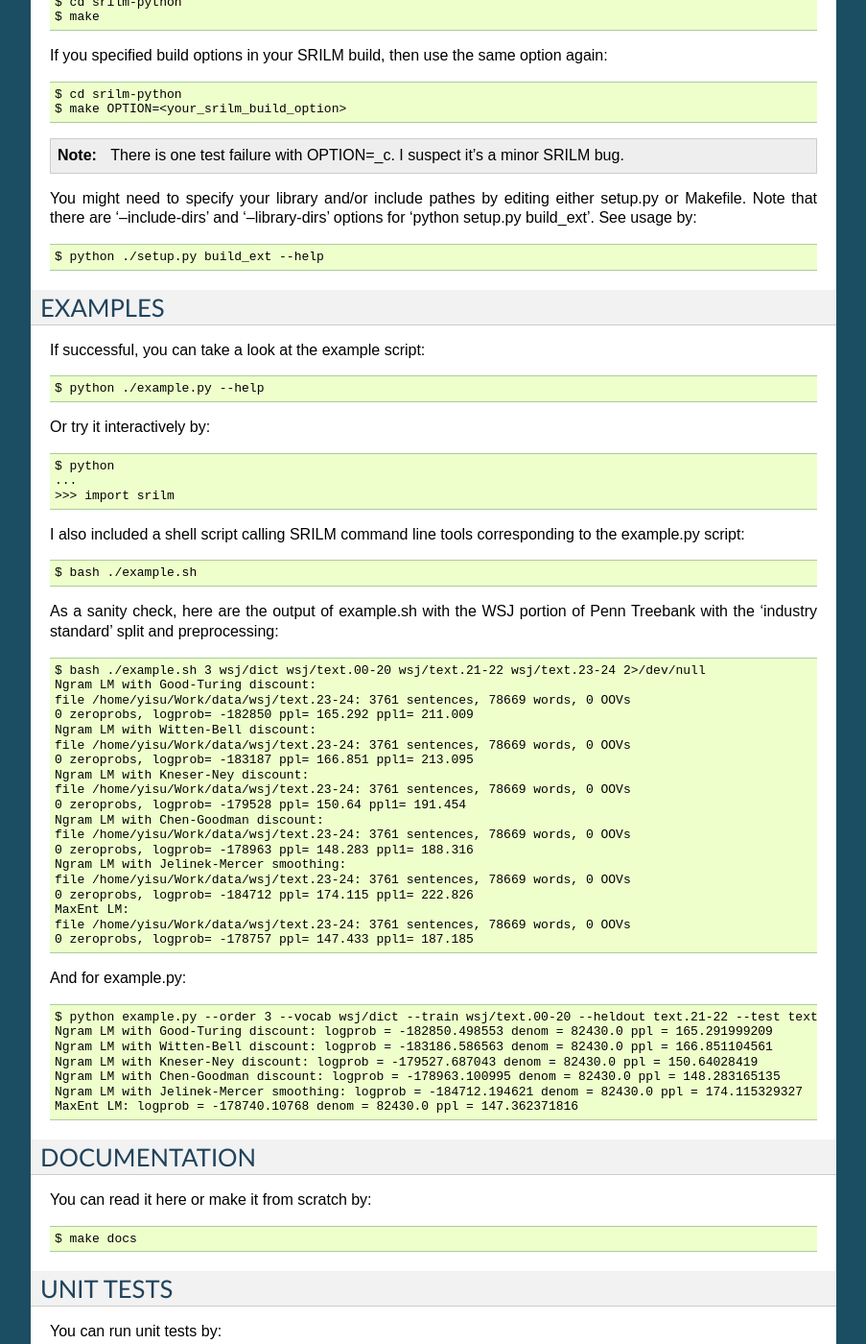
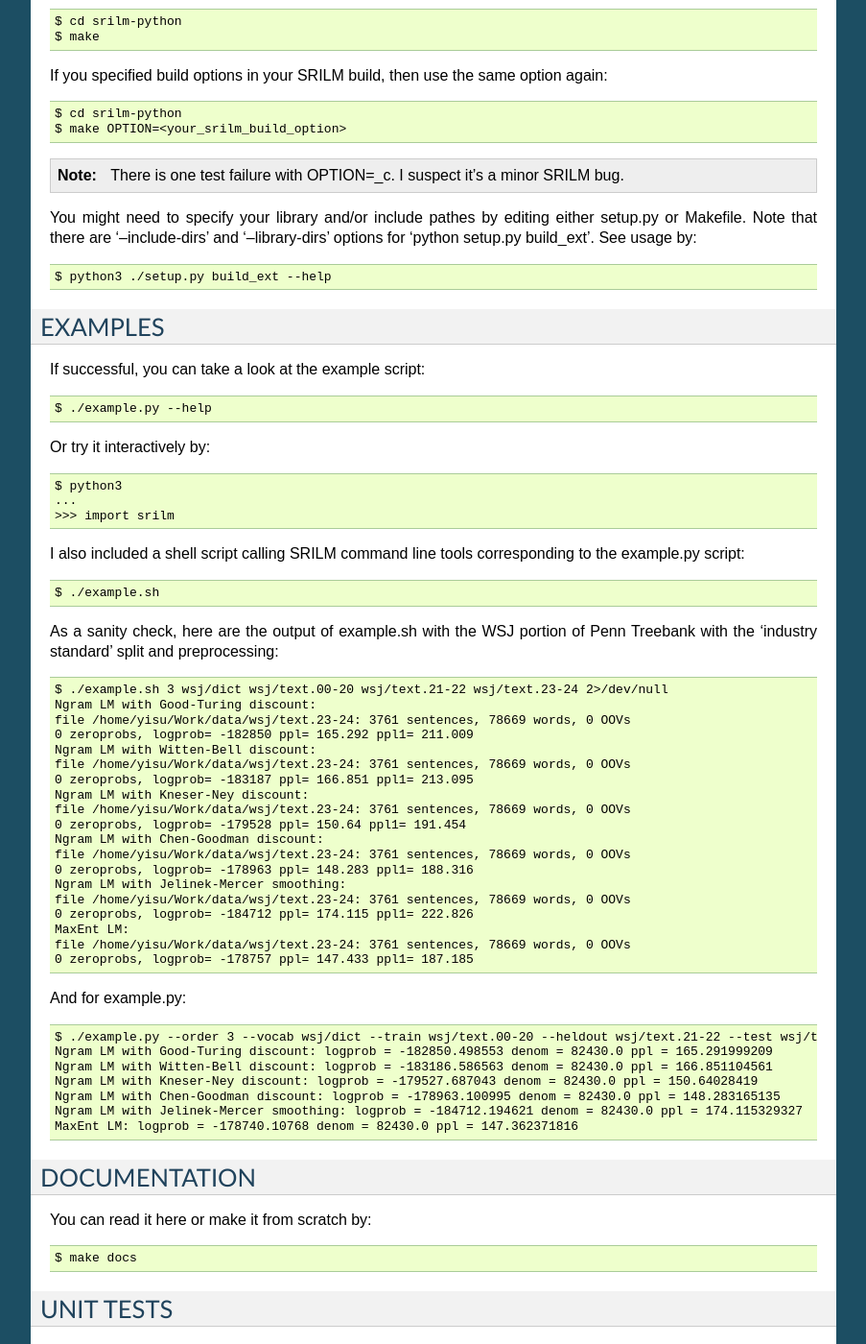
Before and after one commit to nuance1979/srilm-python, a Sphinx documentation site: the page built from doc/index_rtd.rst, in a window 1280 px wide and 1400 px high, scrolled down 787 px. Shown: the whole window at 96% size, without its empty margins (198-1101 px from the left). Built offline with Sphinx 7.4.7, drawn with Linux system fonts in a browser that asks for light colours; pages that are not in the unit, such as notebooks, are missing from menus; some of the changed text lies outside the part shown.

Commit message:
update doc

```diff
--- a/doc/index_rtd.rst
+++ b/doc/index_rtd.rst
@@ -57,7 +58,7 @@
 
 You might need to specify your library and/or include pathes by editing either setup.py or Makefile. Note that there are '--include-dirs' and '--library-dirs' options for 'python setup.py build_ext'. See usage by::
 
-  $ python ./setup.py build_ext --help
+  $ python3 ./setup.py build_ext --help
 
 
 EXAMPLES
@@ -65,21 +66,21 @@
 
 If successful, you can take a look at the example script::
 
-  $ python ./example.py --help
+  $ ./example.py --help
 
 Or try it interactively by::
 
-  $ python
+  $ python3
   ...
   >>> import srilm
 
 I also included a shell script calling SRILM command line tools corresponding to the example.py script::
 
-  $ bash ./example.sh
+  $ ./example.sh
 
 As a sanity check, here are the output of example.sh with the WSJ portion of Penn Treebank with the 'industry standard' split and preprocessing::
 
-  $ bash ./example.sh 3 wsj/dict wsj/text.00-20 wsj/text.21-22 wsj/text.23-24 2>/dev/null
+  $ ./example.sh 3 wsj/dict wsj/text.00-20 wsj/text.21-22 wsj/text.23-24 2>/dev/null
   Ngram LM with Good-Turing discount:
   file /home/yisu/Work/data/wsj/text.23-24: 3761 sentences, 78669 words, 0 OOVs
   0 zeroprobs, logprob= -182850 ppl= 165.292 ppl1= 211.009
@@ -101,7 +102,7 @@
 
 And for example.py::
 
-  $ python example.py --order 3 --vocab wsj/dict --train wsj/text.00-20 --heldout text.21-22 --test text.23-24 2>/dev/null
+  $ ./example.py --order 3 --vocab wsj/dict --train wsj/text.00-20 --heldout wsj/text.21-22 --test wsj/text.23-24 2>/dev/null
   Ngram LM with Good-Turing discount: logprob = -182850.498553 denom = 82430.0 ppl = 165.291999209
   Ngram LM with Witten-Bell discount: logprob = -183186.586563 denom = 82430.0 ppl = 166.851104561
   Ngram LM with Kneser-Ney discount: logprob = -179527.687043 denom = 82430.0 ppl = 150.64028419
@@ -128,7 +129,7 @@
 
 You can get usage info the Python way, e.g.,::
 
-  $ python
+  $ python3
   ...
   >>> import srilm
   >>> help(srilm.vocab.Vocab)
```
Also changed, not shown: other parts of doc/index_rtd.rst (+2 -1 lines), doc/index.rst (+8 -7 lines).
